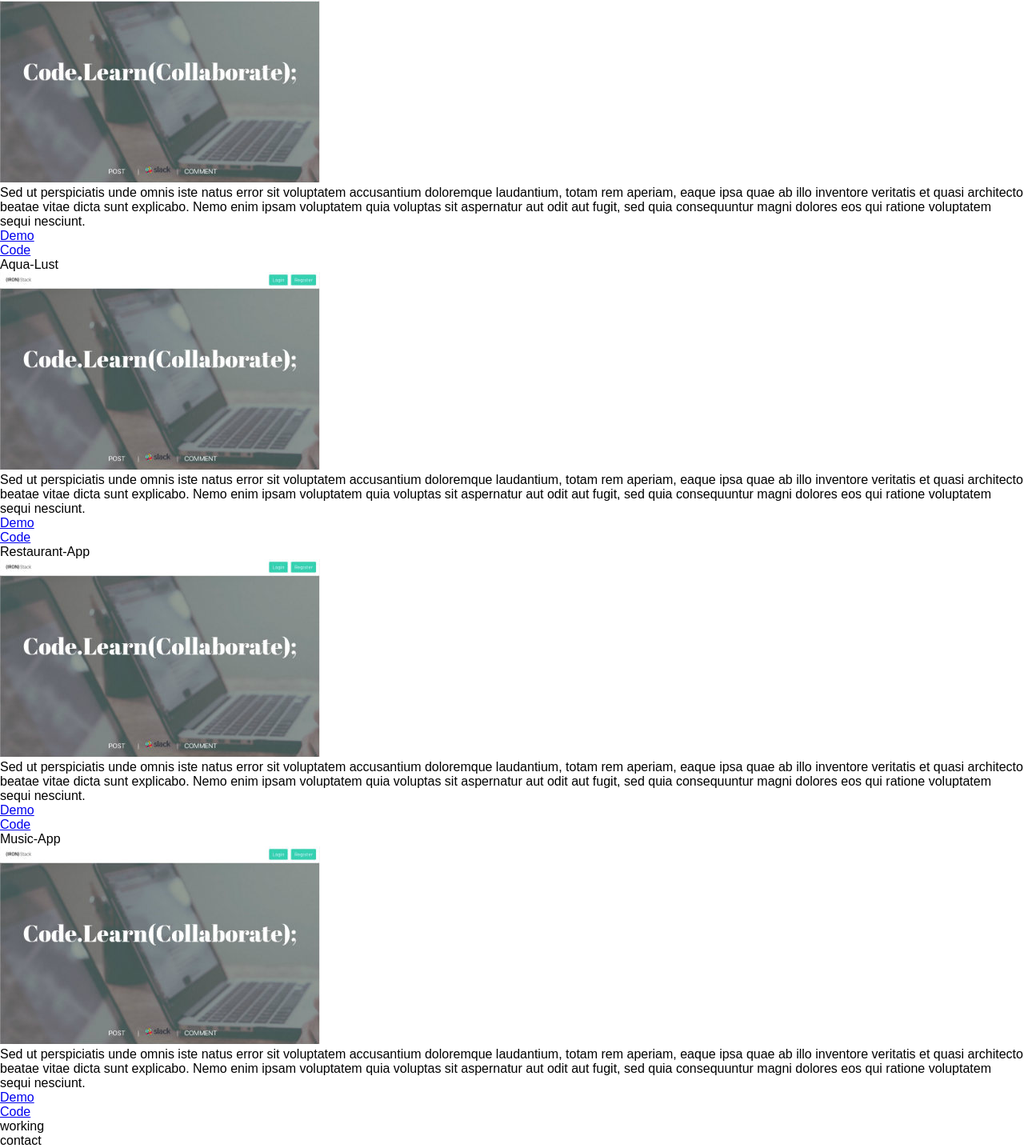
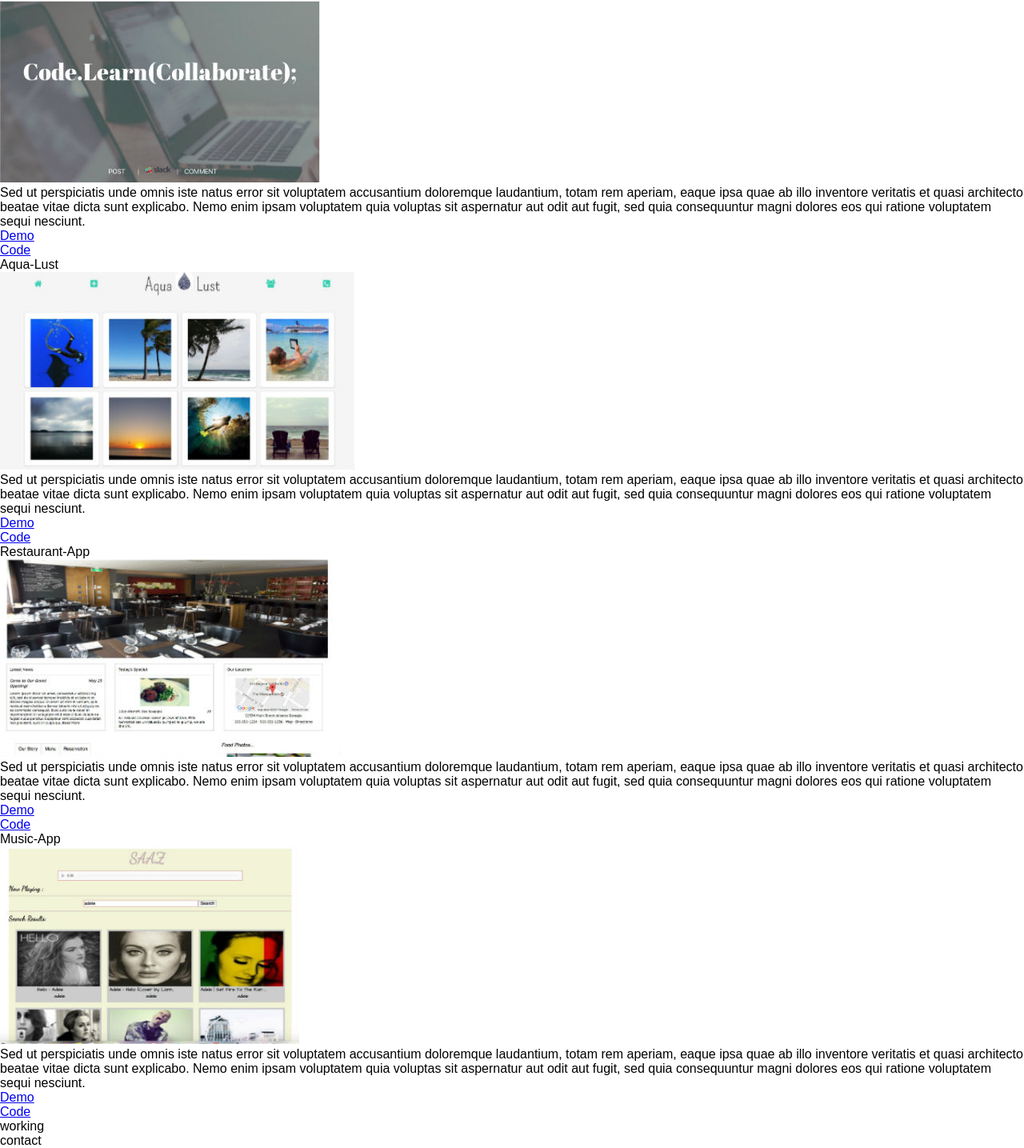
Before and after one commit to aashirahul/portfolio, a website with bundled scripts: page app/index.html in a window 1280 px wide. Shown: the part 966-2401 px from the top of the page at 80% size. Built offline with nearby package versions, Linux system fonts and the light colour scheme; files whose address does not match are found by name; a web font is replaced by a local one.

Commit message:
added screenshots for projects

```diff
--- a/app/index.html
+++ b/app/index.html
@@ -43,6 +43,7 @@
 
       <section id = "skills-section">
         <div class="about" id="skill" style="background-image:url('../images/books-1850645_1280.jpg')">javascript </div>
+
       </section>
 
       <section id = "work-section">
@@ -58,20 +59,21 @@
             </div>
             <div class="project">
               <div class="title">Aqua-Lust</div>
-              <div class="screenshot"><img id="screenshot-img" src ="../images/project1.jpg"></div>
+              <div class="screenshot"><img id="screenshot-img" src ="../images/project2.jpg"></div>
               <div class="project-descrip">Sed ut perspiciatis unde omnis iste natus error sit voluptatem accusantium doloremque laudantium, totam rem aperiam, eaque ipsa quae ab illo inventore veritatis et quasi architecto beatae vitae dicta sunt explicabo. Nemo enim ipsam voluptatem quia voluptas sit aspernatur aut odit aut fugit, sed quia consequuntur magni dolores eos qui ratione voluptatem sequi nesciunt.</div>
               <div class="demo link"><a href="http://tiy-lelawalker-hackathon-frontend.surge.sh/#/"> Demo</a> </div>
               <div class="code link"><a href="https://github.com/aashirahul/Hackathon-FrontEnd">Code</a></div>
             </div>
             <div class="project">
               <div class="title">Restaurant-App</div>
-              <div class="screenshot"><img id="screenshot-img" src ="../images/project1.jpg"></div>
+              <div class="screenshot"><img id="screenshot-img" src ="../images/project4.jpg"></div>
               <div class="project-descrip">Sed ut perspiciatis unde omnis iste natus error sit voluptatem accusantium doloremque laudantium, totam rem aperiam, eaque ipsa quae ab illo inventore veritatis et quasi architecto beatae vitae dicta sunt explicabo. Nemo enim ipsam voluptatem quia voluptas sit aspernatur aut odit aut fugit, sed quia consequuntur magni dolores eos qui ratione voluptatem sequi nesciunt.</div>
               <div class="demo link"><a href="https://tiy-mariefilbey-restaurantapp.surge.sh/"> Demo</a> </div>
               <div class="code link"><a href="https://github.com/mariefilbs/restaurantapp">Code</a></div>
             </div>
             <div class="project">
-              <div class="title">Music-App</div><div class="screenshot"><img id="screenshot-img" src ="../images/project1.jpg"></div>
+              <div class="title">Music-App</div>
+              <div class="screenshot"><img id="screenshot-img" src ="../images/project3.jpg"></div>
               <div class="project-descrip">Sed ut perspiciatis unde omnis iste natus error sit voluptatem accusantium doloremque laudantium, totam rem aperiam, eaque ipsa quae ab illo inventore veritatis et quasi architecto beatae vitae dicta sunt explicabo. Nemo enim ipsam voluptatem quia voluptas sit aspernatur aut odit aut fugit, sed quia consequuntur magni dolores eos qui ratione voluptatem sequi nesciunt.</div>
               <div class="demo link"><a href="https://tiy-ashimashrivastava-music-app.surge.sh/"> Demo</a> </div>
               <div class="code link"><a href="https://github.com/aashirahul/music-appE">Code</a></div>
```
Also changed, not shown: app/images/project2.jpg (added), app/images/project3.jpg (added), app/images/project4.jpg (added).
